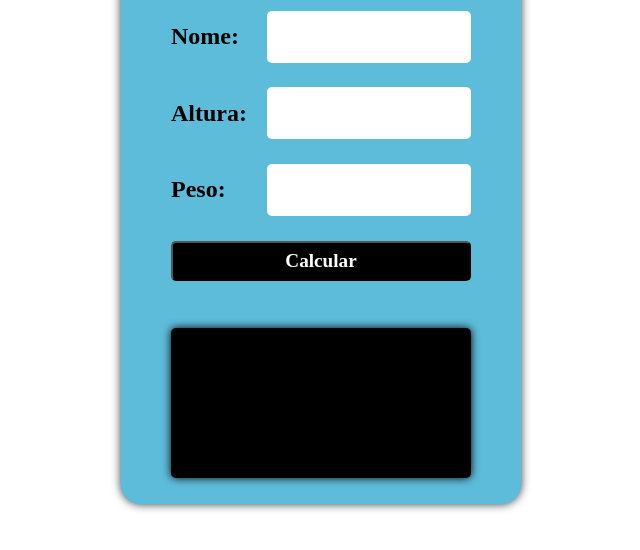
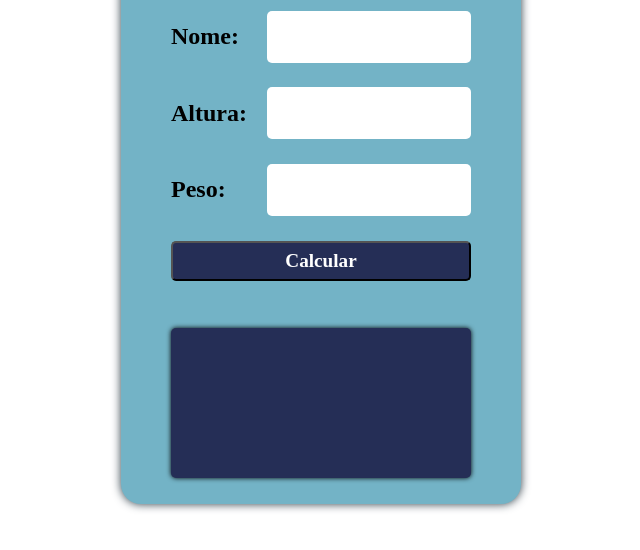
Before and after one commit to EdsonJuni0r/calculadora-imc, a plain HTML site: page index.html in a window 1280 px wide. Shown: the part 204-754 px from the top of the page, without its empty margins (327-967 px from the left). Drawn offline with Linux system fonts and the light colour scheme.

Commit message:
update 2

```diff
--- a/style.css
+++ b/style.css
@@ -9,7 +9,7 @@ main{
 .container{
     display: flex;
     flex-direction: column;
-    background: rgb(93, 188, 218);
+    background: rgb(115, 179, 198);
     width: 400px;
     height: 600px;
     align-items: center;
@@ -55,7 +55,7 @@ button{
     height: 40px;
     font: bold 1.2rem serif;
     color: rgb(255, 255, 255);
-    background: #000;
+    background: rgb(37, 46, 86);
     outline: none;
     border-radius: 5px;
     cursor: pointer;
@@ -70,6 +70,6 @@ button{
     border-radius: 5px;
     font: bold 1.2rem serif;
     color: rgb(255, 255, 255);
-    background: #000;
-    box-shadow: 0px 0px 8px black;
+    background: rgb(37, 46, 86);
+    box-shadow: 0px 0px 5px black;
 }
```
